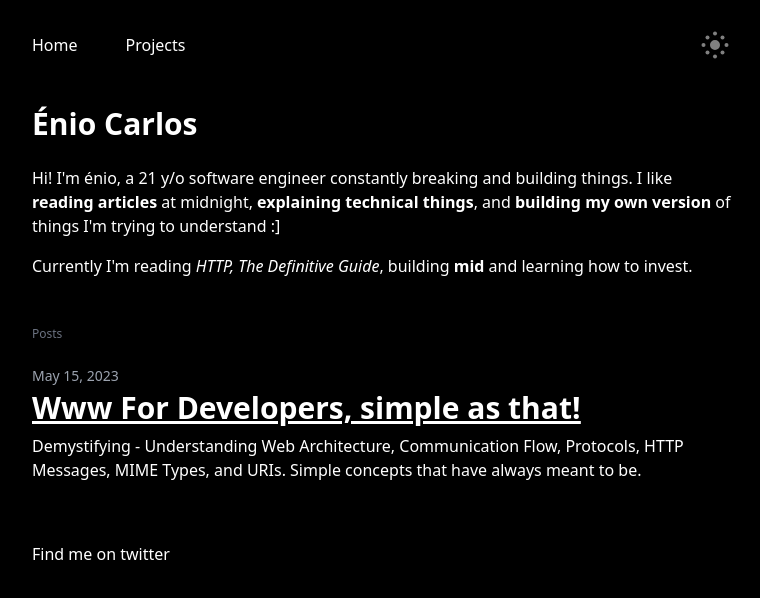
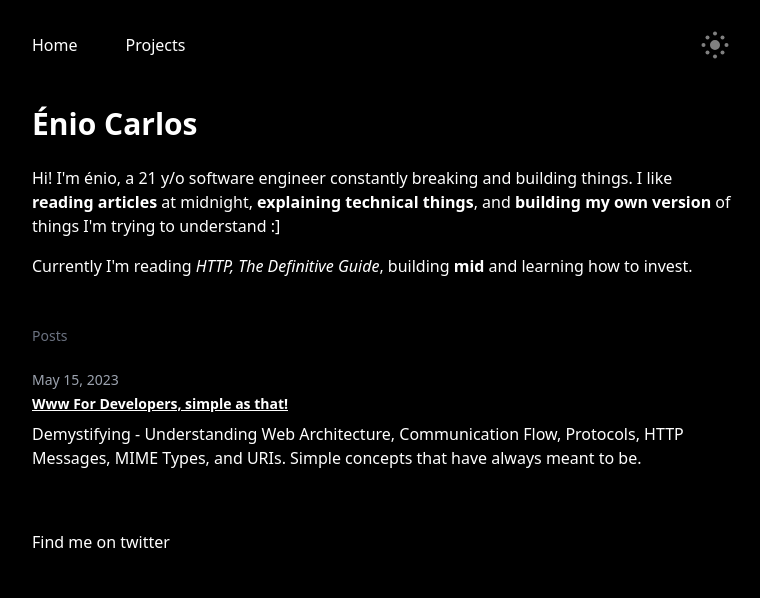
Before and after one commit to eniodev/enio, a Next.js app: page / in a window 1280 px wide. Shown: the top 598 px of the page, without its empty margins (256-1016 px from the left). Built offline with nearby package versions, Linux system fonts and the light colour scheme.

Commit message:
testing new sizes for text

```diff
--- a/pages/index.tsx
+++ b/pages/index.tsx
@@ -22,13 +22,13 @@ export const Index = ({ posts }: IndexProps): JSX.Element => {
       </p>
       <p>Currently I&apos;m reading <i>HTTP, The Definitive Guide</i>, building <b>mid</b> and learning how to invest.</p>
 
-      <p className="text-xs mt-12 text-gray-500">Posts</p>
+      <p className="text-sm mt-12 text-gray-500">Posts</p>
       {posts.map((post) => (
         <article key={post.slug} className="mt-6">
           <p className="mb-1 text-sm text-gray-500 dark:text-gray-400">
             {format(parseISO(post.date), 'MMMM dd, yyyy')}
           </p>
-          <h1 className="mb-2 text-md underline text">
+          <h1 className="mb-2 text-sm underline decoration-skip-ink">
             <Link as={`/posts/${post.slug}`} href={`/posts/[slug]`}>
               <a className="text-gray-900 dark:text-white ">
                 {post.title}
@@ -36,7 +36,14 @@ export const Index = ({ posts }: IndexProps): JSX.Element => {
             </Link>
           </h1>
           <p className="mb-3">{post.description}</p>
-
+         {/**
+          *
+          * <p>
+            <Link as={`/posts/${post.slug}`} href={`/posts/[slug]`}>
+              <a>Read More</a>
+            </Link>
+          </p>
+          */}
         </article>
       ))}
     </Layout>
```
